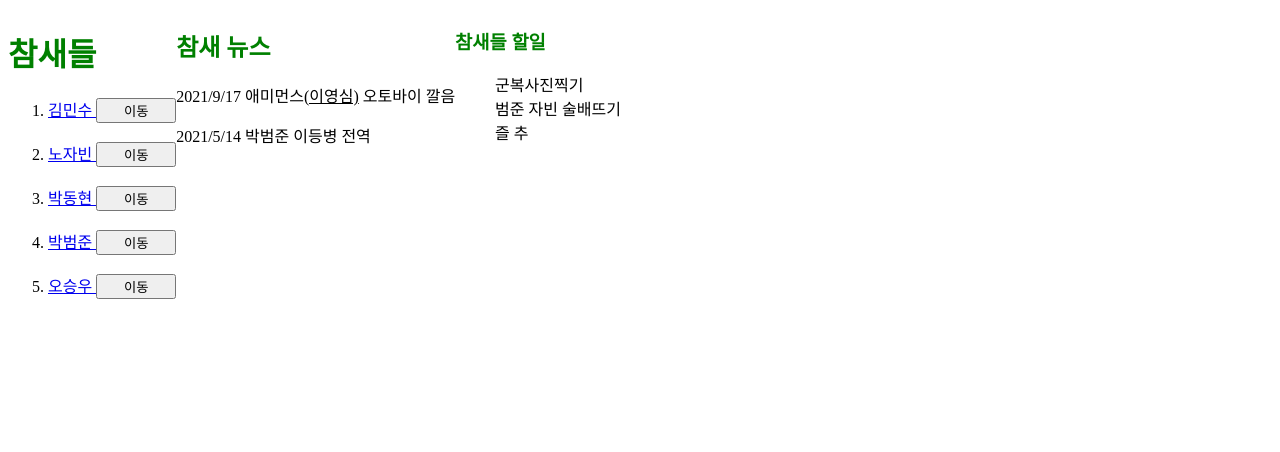
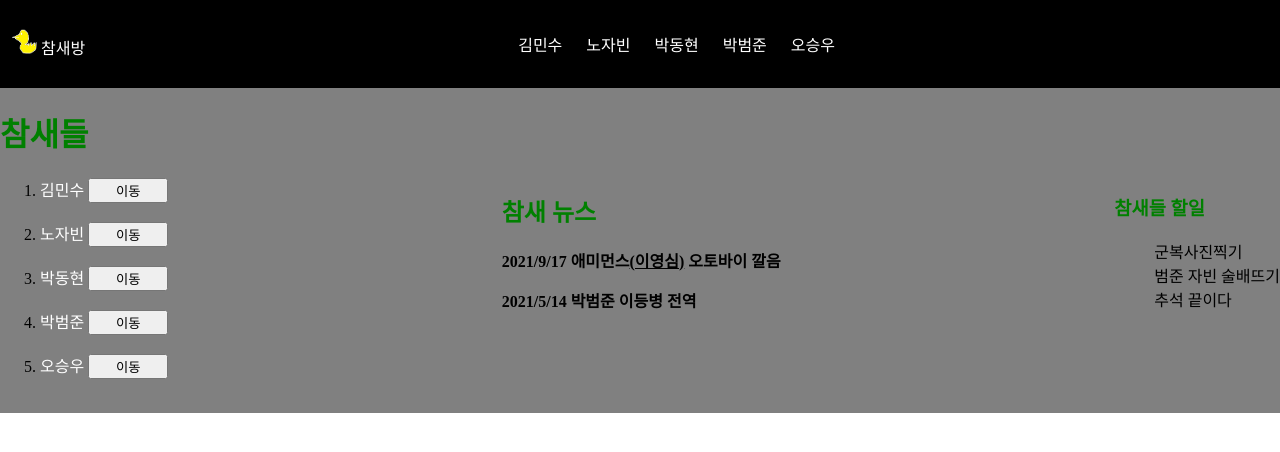
Before and after one commit to 320dd/chams, a plain HTML site: page index.html in a window 1280 px wide. Drawn offline with Linux system fonts and the light colour scheme.

Commit message:
Add files via upload

```diff
--- a/index.html
+++ b/index.html
@@ -3,9 +3,25 @@
 <head>
     <meta charset="UTF-8">
     <title>검암동 참새들</title>
+    <link rel="stylesheet" href="style.css">
 </head>
 <body>
-  <div style="display: flex;">
+  <nav class="navbar">
+    <div class="navbar-rogo">
+        <img src="참새.jpg" alt="참새" width="25px" height="25px">
+        <a href="">참새방</a>
+
+    </div>
+    <ul class="navbar-menu">
+        <li><a href="김민수.html">김민수</a></li>
+        <li><a href="노자빈.html">노자빈</a></li>
+        <li><a href="박동현.html">박동현</a></li>
+        <li><a href="박범준.html">박범준</a></li>
+        <li><a href="오승우.html">오승우</a></li>
+    </ul>
+    <div class="navbar-links"></div>
+</nav>
+  <div class="정보">
     <div>
             <h1 style="color:green;">참새들</h1>
          <ol>
@@ -17,9 +33,9 @@
          </ol>
      </div>
      <div>
-         <h2 style="color:green;">참새 뉴스</h2>
-     <p>2021/9/17 애미먼스<u>(이영심)</u> 오토바이 깔음</p>
-     <p>2021/5/14 박범준 이등병 전역</p>
+         <h2 style="color:green;" >참새 뉴스</h2>
+     <p><b>2021/9/17 애미먼스<u>(이영심)</u> 오토바이 깔음</b></p>
+     <p><b>2021/5/14 박범준 이등병 전역</b></p>
     </div>
 
      <div>
@@ -27,7 +43,7 @@
        <dl>
          <dd>군복사진찍기</dd>
          <dd>범준 자빈 술배뜨기</dd>
-         <dd>즐 추</dd>
+         <dd>추석 끝이다</dd>
        </dl>
 
      </div>
--- /dev/null
+++ b/style.css
@@ -0,0 +1,32 @@
+body {
+margin: 0;
+}
+
+a {
+    text-decoration: none;
+    color: white;
+}
+.navbar {
+    display: flex;
+    justify-content:  space-between;
+    align-items: center;
+    background-color: black;
+    padding: 8px 12px;
+}
+
+.navbar-menu {
+    display: flex;
+    list-style: none;
+    padding-left: 0;
+}
+
+.navbar-menu li {
+    padding: 8px 12px
+}
+
+.정보 {
+    display: flex;
+    justify-content: space-between;
+    align-items: center;
+    background-color: grey;
+}
```
Also changed, not shown: 김민수.html (+16 -1 lines), 노자빈.html (+17 -2 lines), 박동현.html (+16 -1 lines), 박범준.html (+16 -1 lines), 오승우.html (+16 -1 lines), 참새.jpg (added).
